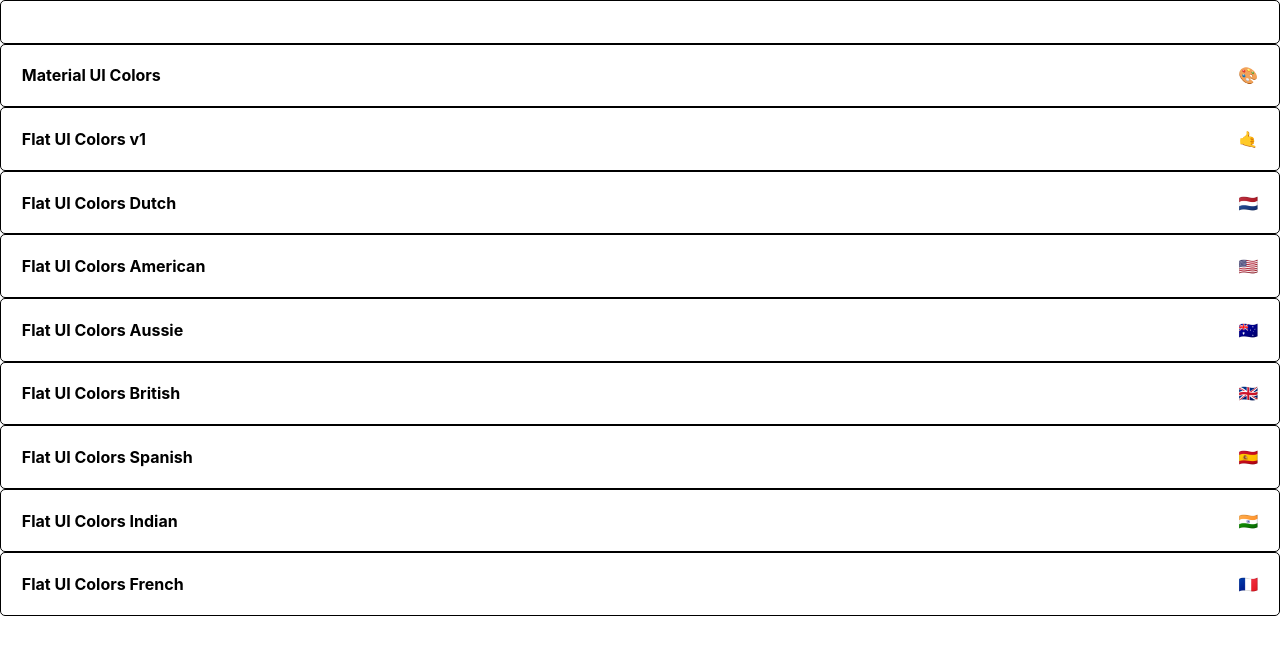
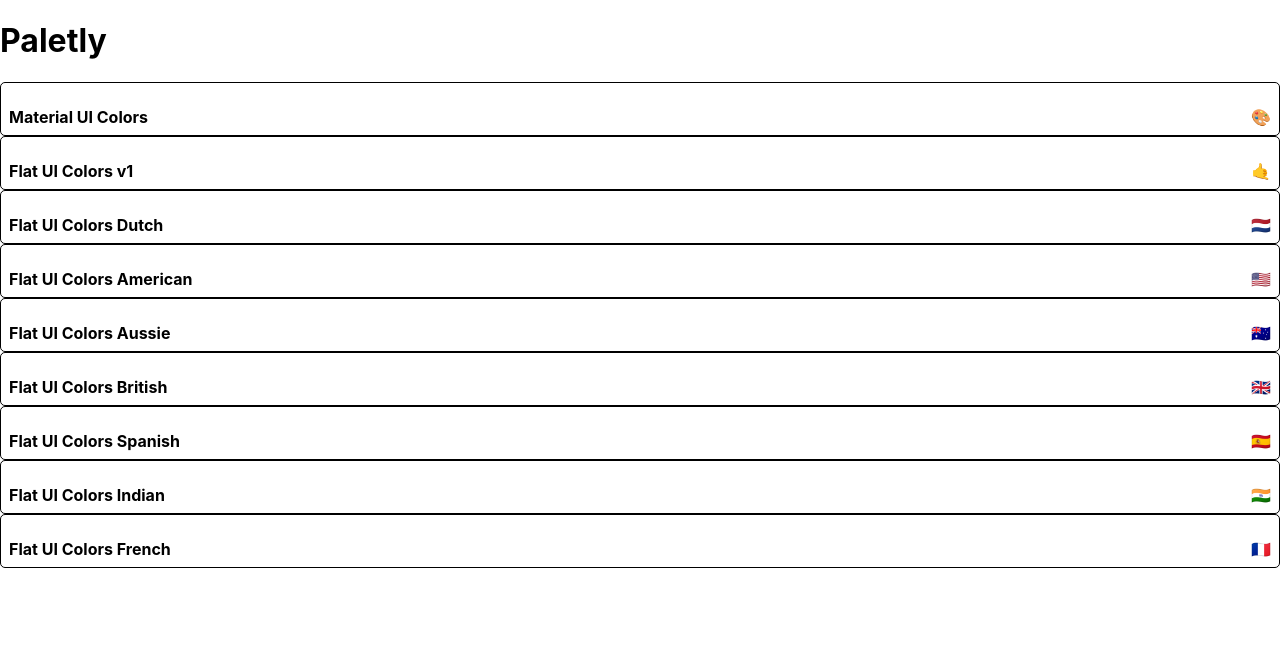
Before and after one commit to JunaidQureshi05/Paletly, a React (Create React App) app: page / in a window 1280 px wide. Shown: the top 654 px of the page. Built offline with nearby package versions, Linux system fonts and the light colour scheme.

Commit message:
start styling mini palette

```diff
--- a/public/index.html
+++ b/public/index.html
@@ -2,18 +2,25 @@
 <html lang="en">
   <head>
     <meta charset="utf-8" />
-    <link rel="icon" href="%PUBLIC_URL%/favicon.ico" />
+    <!-- <link rel="icon" href="%PUBLIC_URL%/favicon.ico" /> -->
     <meta name="viewport" content="width=device-width, initial-scale=1" />
     <meta name="theme-color" content="#000000" />
     <meta
       name="description"
       content="Web site created using create-react-app"
     />
-    <link rel="apple-touch-icon" href="%PUBLIC_URL%/logo192.png" />
+    <!-- <link rel="apple-touch-icon" href="%PUBLIC_URL%/logo192.png" /> -->
     <link
       href="https://fonts.googleapis.com/css?family=Roboto:100,400,500"
       rel="stylesheet"
     />
+    <link rel="icon" type="image/svg+xml" href="%PUBLIC_URL%/favicon.svg" />
+    <link
+      rel="alternate icon"
+      type="image/png"
+      href="%PUBLIC_URL%/favicon.png"
+    />
+
     <!--
       manifest.json provides metadata used when your web app is installed on a
       user's mobile device or desktop. See https://developers.google.com/web/fundamentals/web-app-manifest/
@@ -28,7 +35,7 @@
       work correctly both with client-side routing and a non-root public URL.
       Learn how to configure a non-root public URL by running `npm run build`.
     -->
-    <title>React App</title>
+    <title>Paletly</title>
   </head>
   <body>
     <noscript>You need to enable JavaScript to run this app.</noscript>
--- a/src/App.css
+++ b/src/App.css
@@ -1,38 +1,3 @@
-.App {
-  text-align: center;
+a {
+  text-decoration: none;
 }
-
-.App-logo {
-  height: 40vmin;
-  pointer-events: none;
-}
-
-@media (prefers-reduced-motion: no-preference) {
-  .App-logo {
-    animation: App-logo-spin infinite 20s linear;
-  }
-}
-
-.App-header {
-  background-color: #282c34;
-  min-height: 100vh;
-  display: flex;
-  flex-direction: column;
-  align-items: center;
-  justify-content: center;
-  font-size: calc(10px + 2vmin);
-  color: white;
-}
-
-.App-link {
-  color: #61dafb;
-}
-
-@keyframes App-logo-spin {
-  from {
-    transform: rotate(0deg);
-  }
-  to {
-    transform: rotate(360deg);
-  }
-}
--- a/src/components/MiniPalette/index.tsx
+++ b/src/components/MiniPalette/index.tsx
@@ -6,41 +6,40 @@
   root: {
     backgroundColor: "white",
     borderRadius: "5px",
+    border: "1px solid black",
     padding: "0.5rem",
-    position: "relative" as const,
-    border: "1px solid black",
+    position: "relative",
     "& hover": {
       cursor: "pointer",
     },
-  },
-  colors: {
-    backgroundColor: "grey",
-  },
+  } as const,
+  color: { backgroundColor: "grey" } as const,
   title: {
     display: "flex",
     justifyContent: "space-between",
-    alignItem: "center",
+    alignItems: "center",
     margin: "0",
     color: "black",
-    padding: "0.8rem",
+    paddingTop: "0.5rem",
     fontSize: "1rem",
-    position: "relative" as const,
-  },
-  emoji: {
-    marginLeft: "0.5rem",
-    fontSize: "1.5rem",
-  },
+    position: "relative",
+
+    width: "100%",
+  } as const,
+  emoji: {} as const,
 };
 
 const MiniPalette = (props: any) => {
-  const { classes, paletteName, emoji } = props;
+  const { classes, name, emoji } = props;
 
   return (
     <div className={classes.root}>
-      <div className={classes.colors}></div>
-      <h5 className={classes.title}>
-        {paletteName} <span>{emoji}</span>
-      </h5>
+      <div className={classes.color}></div>
+      <div className={classes.title}>
+        <h5 className={classes.title}>
+          {name} <span className={classes.emoji}>{emoji}</span>
+        </h5>
+      </div>
     </div>
   );
 };
--- a/src/components/Navbar/Navbar.css
+++ b/src/components/Navbar/Navbar.css
@@ -31,5 +31,14 @@
 }
 
 .select-container {
+  margin-right: 1rem;
+}
+
+.Sound-container {
   margin-left: auto;
+  margin-right: 1rem;
 }
+
+.Sound-container .Sound-icon {
+  cursor: pointer;
+}
--- a/src/components/Navbar/index.tsx
+++ b/src/components/Navbar/index.tsx
@@ -12,17 +12,22 @@
 import { useState } from "react";
 import CloseIcon from "@mui/icons-material/Close";
 import { Link } from "react-router";
+import { VolumeOff, VolumeUp } from "@mui/icons-material";
 
 const Navbar = ({
   level,
   setLevel,
   colorFormat,
   setColorFormat,
+  isSoundOn,
+  setIsSoundOn,
 }: {
   level: number;
   setLevel: (val: number) => void;
   colorFormat: ColorFormat;
   setColorFormat: (val: ColorFormat) => void;
+  setIsSoundOn: (val: boolean) => void;
+  isSoundOn: boolean;
 }) => {
   const [showSnackbar, setShowSnackbar] = useState<boolean>(false);
   function closeSnackbar(): void {
@@ -31,7 +36,7 @@
   return (
     <header className="Navbar">
       <div className="logo">
-        <Link to={{ pathname: "/" }}>Color Picker</Link>
+        <Link to={{ pathname: "/" }}>Paletly</Link>
       </div>
       <div className="slider-container">
         <span>Level: {level}</span>
@@ -50,6 +55,11 @@
             color="success"
           />
         </div>
+      </div>
+      <div className="Sound-container">
+        <span onClick={() => setIsSoundOn(!isSoundOn)} className="Sound-icon">
+          {isSoundOn ? <VolumeUp /> : <VolumeOff />}
+        </span>
       </div>
       <div className="select-container">
         <Select
--- a/src/pages/HomePage/index.tsx
+++ b/src/pages/HomePage/index.tsx
@@ -1,18 +1,24 @@
 import React from "react";
-import palettes from "../../seedColor";
+import seedColor from "../../seedColor";
 import { Link } from "react-router";
-import "./HomePage.css";
-import MiniPalete from "../../components/MiniPalette";
 import MiniPalette from "../../components/MiniPalette";
-const Home = () => {
+const HomePage = () => {
   return (
     <div>
-      <MiniPalete />
-      {palettes.map((item) => (
-        <MiniPalette {...item} />
-      ))}
+      <h1>Paletly</h1>
+      <div>
+        {seedColor.map((palette) => (
+          <Link to={{ pathname: `/palette/${palette.id}` }} key={palette.id}>
+            <MiniPalette
+              name={palette.paletteName}
+              key={palette.id}
+              emoji={palette.emoji}
+            />
+          </Link>
+        ))}
+      </div>
     </div>
   );
 };
 
-export default Home;
+export default HomePage;
--- a/src/pages/PalettePage/index.tsx
+++ b/src/pages/PalettePage/index.tsx
@@ -15,7 +15,7 @@
   const [level, setLevel] = useState<number>(500);
   const [colorFormat, setColorFormat] = useState<ColorFormat>(ColorFormat.HEX);
   const { paletteName, emoji, colors } = generatedPalette;
-
+  const [isSoundOn, setIsSoundOn] = useState<boolean>(true);
   return (
     <div className="Palette">
       {/* Navbar goes here */}
@@ -24,6 +24,8 @@
         setLevel={setLevel}
         colorFormat={colorFormat}
         setColorFormat={setColorFormat}
+        isSoundOn={isSoundOn}
+        setIsSoundOn={setIsSoundOn}
       />
 
       <div className="Palette-colors">
```
Also changed, not shown: public/favicon.svg (added), 1 other file (tests, documents, lock files or other folders).
